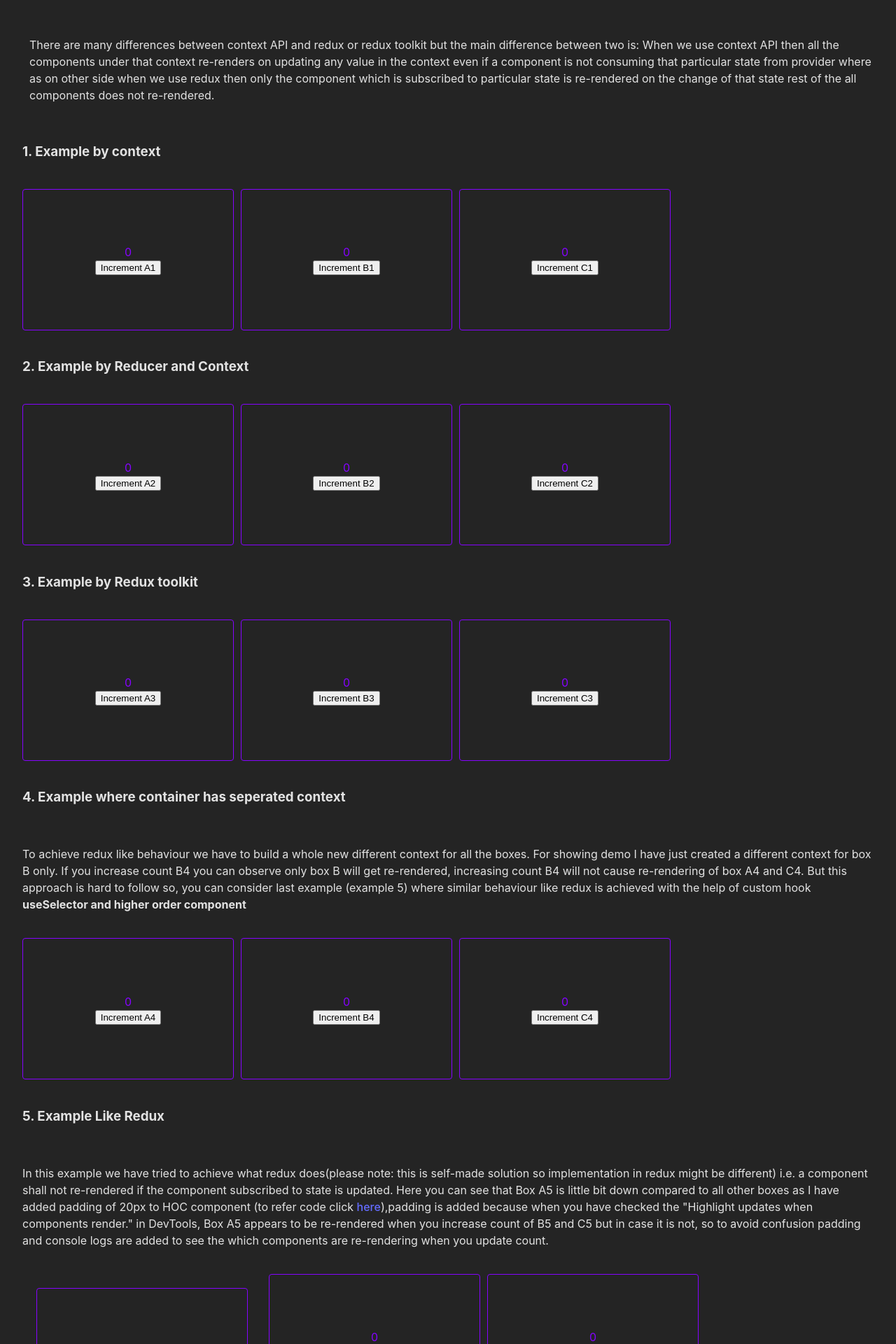
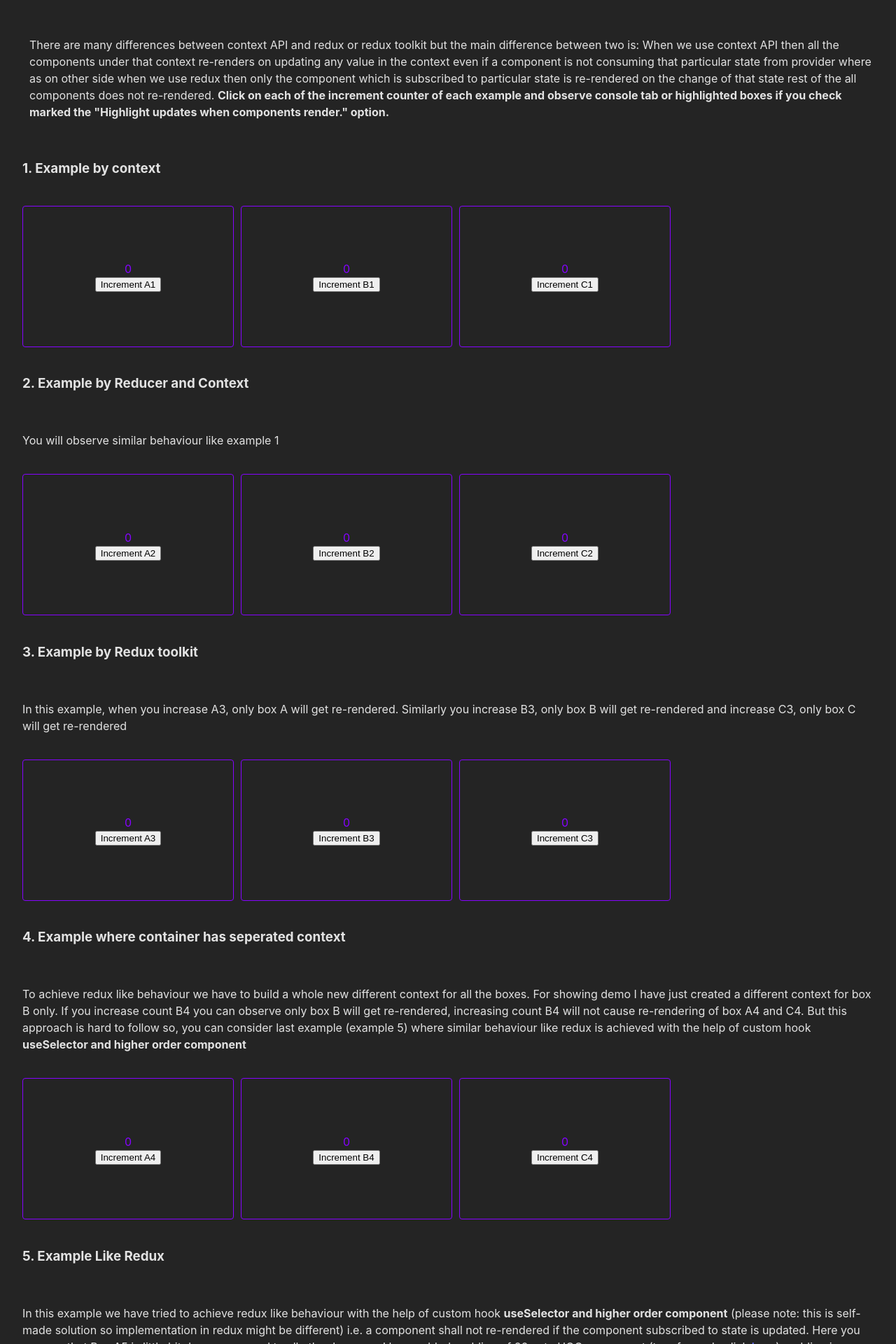
Before and after one commit to pranjalvora15/difference-between-context-api-and-redux, a React (Vite) app: page / in a window 1280 px wide. Shown: the part 220-2140 px from the top of the page at 70% size. Built offline with nearby package versions, Linux system fonts and the light colour scheme.

Commit message:
added more description

```diff
--- a/src/App.jsx
+++ b/src/App.jsx
@@ -15,14 +15,26 @@
                 &quot;Highlight updates when components render.&quot;. Also
                 console log are added in each component in case anyone want to
                 see which components are re-rendering. To see code click on
-                <a href='https://codesandbox.io/p/devbox/difference-between-context-api-and-redux-toolkit-vs5vmm' target='_blank'> code sandbox link</a> or{' '}
-                <a href="https://github.com/pranjalvora15/difference-between-context-api-and-redux" target='_blank'>
+                <a
+                    href="https://codesandbox.io/p/devbox/difference-between-context-api-and-redux-toolkit-vs5vmm"
+                    target="_blank"
+                >
+                    {' '}
+                    code sandbox link
+                </a>{' '}
+                or{' '}
+                <a
+                    href="https://github.com/pranjalvora15/difference-between-context-api-and-redux"
+                    target="_blank"
+                >
                     github repo link
-                </a>
+                </a>.
             </p>
             <p>
-                <b>What is difference between context API and redux or redux
-                toolkit?</b>
+                <b>
+                    What is difference between context API and redux or redux
+                    toolkit?
+                </b>
             </p>
             <p style={{ paddingLeft: '10px' }}>
                 There are many differences between context API and redux or
@@ -33,7 +45,13 @@
                 where as on other side when we use redux then only the component
                 which is subscribed to particular state is re-rendered on the
                 change of that state rest of the all components does not
-                re-rendered.
+                re-rendered.{' '}
+                <b>
+                    Click on each of the increment counter of each example and
+                    observe console tab or highlighted boxes if you check marked
+                    the &quot;Highlight updates when components render.&quot;
+                    option.
+                </b>
             </p>
             <ExampleByContext />
             <ExampleByReducerNContext />
--- a/src/components/ExampleByReducerNContext/ExampleByReducerNContext.jsx
+++ b/src/components/ExampleByReducerNContext/ExampleByReducerNContext.jsx
@@ -1,4 +1,4 @@
-import { useState, createContext, useReducer } from 'react';
+import { createContext, useReducer } from 'react';
 
 import BoxA from './BoxA2';
 import BoxB from './BoxB2';
@@ -22,6 +22,7 @@
     return (
         <CounterContext.Provider value={state}>
             <h3>2. Example by Reducer and Context</h3>
+            <p>You will observe similar behaviour like example 1 </p>
             <div className="container">
                 <BoxA dispatch={dispatch} />
                 <BoxB dispatch={dispatch} />
--- a/src/components/ExampleByRedux/ExampleByRedux.jsx
+++ b/src/components/ExampleByRedux/ExampleByRedux.jsx
@@ -7,6 +7,11 @@
     return (
         <Provider store={store}>
             <h3>3. Example by Redux toolkit</h3>
+            <p>
+                In this example, when you increase A3, only box A will get
+                re-rendered. Similarly you increase B3, only box B will get
+                re-rendered and increase C3, only box C will get re-rendered{' '}
+            </p>
             <div className="container">
                 <BoxA />
                 <BoxB />
--- a/src/components/ExampleLikeRedux/ExampleLikeRedux.jsx
+++ b/src/components/ExampleLikeRedux/ExampleLikeRedux.jsx
@@ -16,12 +16,14 @@
         >
             <h3>5. Example Like Redux</h3>
             <p>
-                In this example we have tried to achieve what redux does(please
-                note: this is self-made solution so implementation in redux
-                might be different) i.e. a component shall not re-rendered if
-                the component subscribed to state is updated. Here you can see
-                that Box A5 is little bit down compared to all other boxes as I
-                have added padding of 20px to HOC component (to refer code click{' '}
+                In this example we have tried to achieve redux like behaviour with
+                the help of custom hook <b>useSelector and higher order
+                component</b> (please note: this is self-made solution so
+                implementation in redux might be different) i.e. a component
+                shall not re-rendered if the component subscribed to state is
+                updated. Here you can see that Box A5 is little bit down
+                compared to all other boxes as I have added padding of 20px to
+                HOC component (to refer code click{' '}
                 <a
                     href="https://codesandbox.io/p/devbox/difference-between-context-api-and-redux-toolkit-vs5vmm"
                     target="_blank"
@@ -32,8 +34,8 @@
                 &quot;Highlight updates when components render.&quot; in
                 DevTools, Box A5 appears to be re-rendered when you increase
                 count of B5 and C5 but in case it is not, so to avoid confusion
-                padding and console logs are added to see the which
-                components are re-rendering when you update count.
+                padding and console logs are added to see the which components
+                are re-rendering when you update count.
             </p>
             <div className="container">
                 <BoxA />
```
